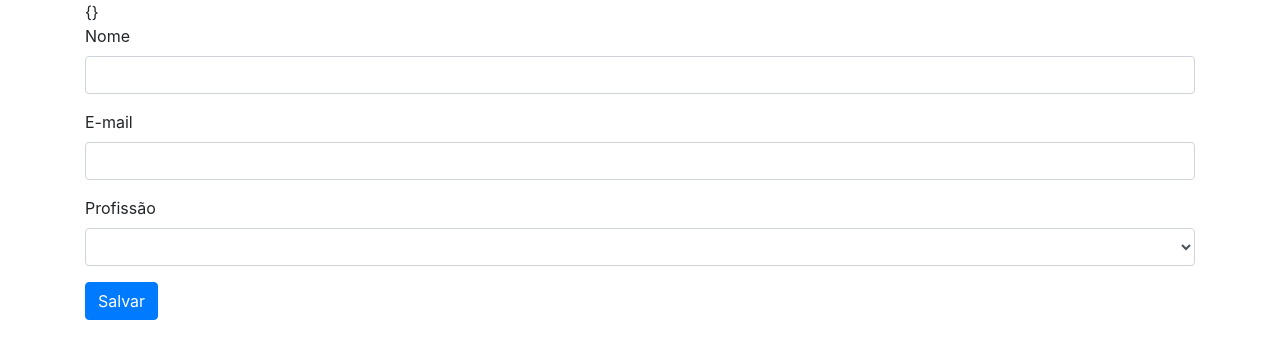
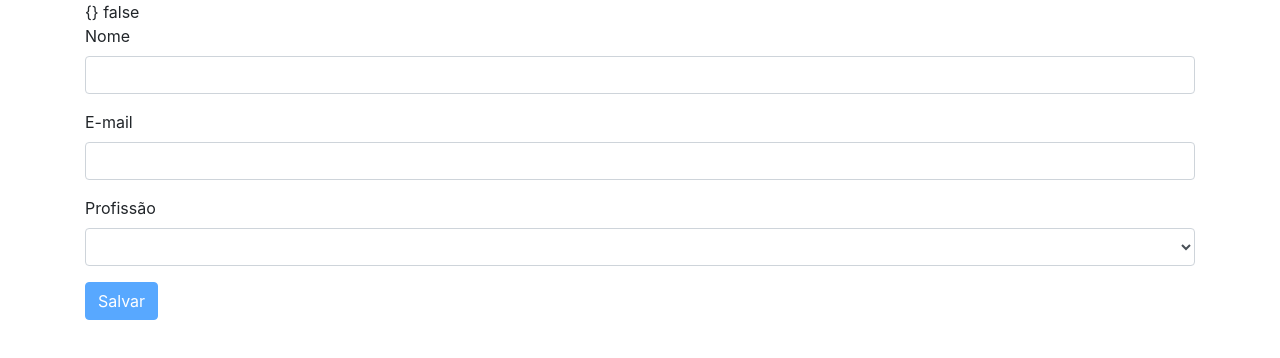
Before and after one commit to Eliezer-Barbosa/angular-formulario, an Angular app: page / in a window 1280 px wide. Shown: the top 358 px of the page. Built offline with nearby package versions, Linux system fonts and the light colour scheme.

Commit message:
Adicionando validação em formulários

```diff
--- a/src/app/app.component.html
+++ b/src/app/app.component.html
@@ -1,31 +1,33 @@
 <div class="container">
 
   {{ cliente | json }}
+  {{ usuarioForm.valid }}
 
   <form #usuarioForm="ngForm" (ngSubmit)="salvar(usuarioForm)">
     <div class="form-group">
       <label class="form-control-label">Nome</label>
       <input type="text" class="form-control" name="primeiroNome"
-        [(ngModel)]="cliente.nome">
+        [(ngModel)]="cliente.nome" required minlength="10">
     </div>
 
     <div class="form-group">
       <label class="form-control-label">E-mail</label>
       <input type="text" class="form-control" name="emailAddress"
-        [(ngModel)]="cliente.email">
+        [(ngModel)]="cliente.email" required email>
     </div>
 
     <div class="form-group">
       <label class="form-control-label">Profissão</label>
       <select class="form-control" name="profissao"
-        [(ngModel)]="cliente.profissao">
+        [(ngModel)]="cliente.profissao" required>
         <option value="">Selecione</option>
         <option *ngFor="let profissao of profissoes"
           [value]="profissao">{{ profissao }}</option>
       </select>
     </div>
 
-    <button type="submit" class="btn btn-primary">Salvar</button>
+    <button type="submit" class="btn btn-primary"
+      [disabled]="!usuarioForm.valid">Salvar</button>
   </form>
 
 </div>
--- a/src/app/app.component.ts
+++ b/src/app/app.component.ts
@@ -22,8 +22,8 @@
     // this.cliente.email = form.value.emailAddress;
     // this.cliente.profissao = form.value.profissao;
 
-    console.log(form.value);
-    console.log(this.cliente);
+    console.log(form);
+    // console.log(this.cliente);
   }
 
 }
```
